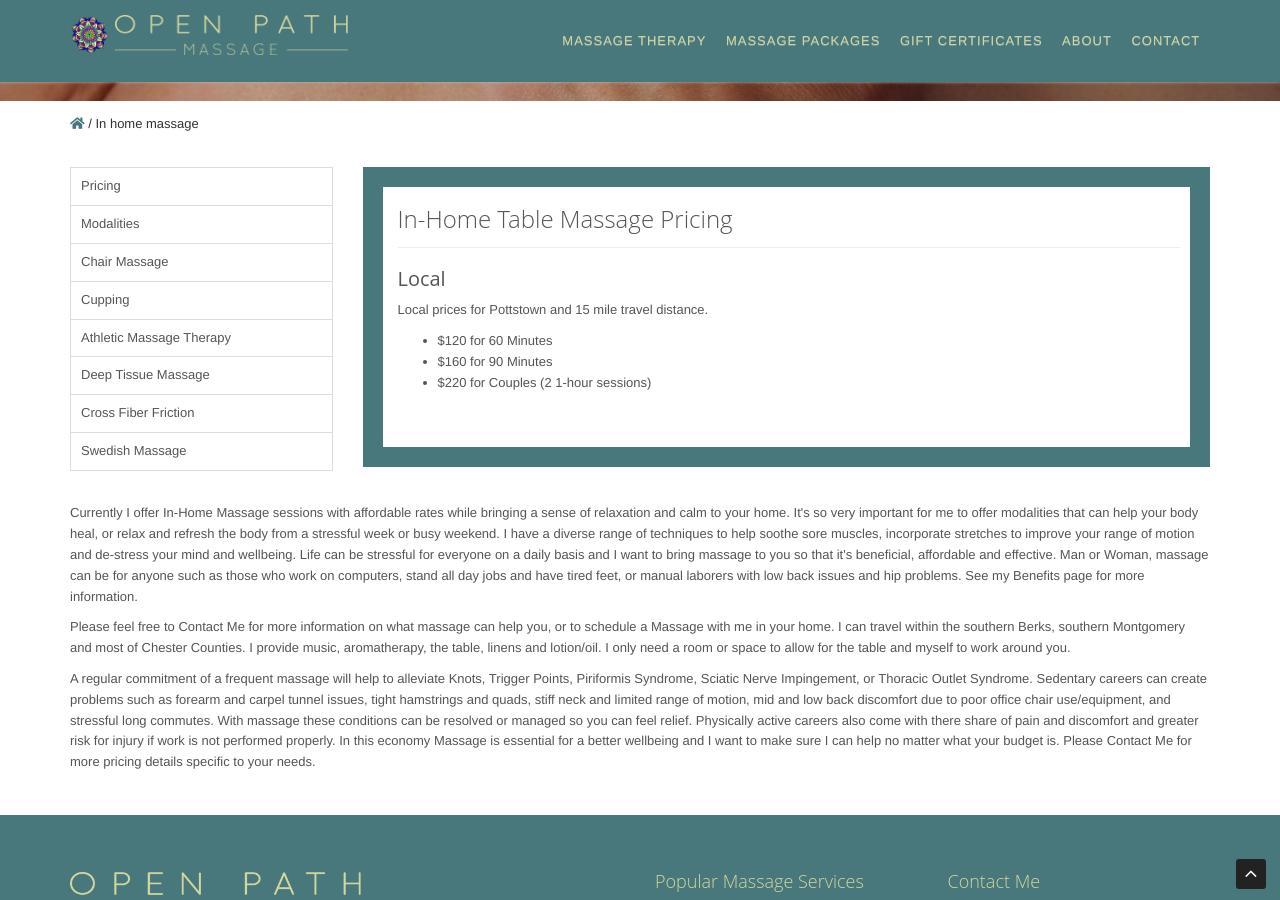
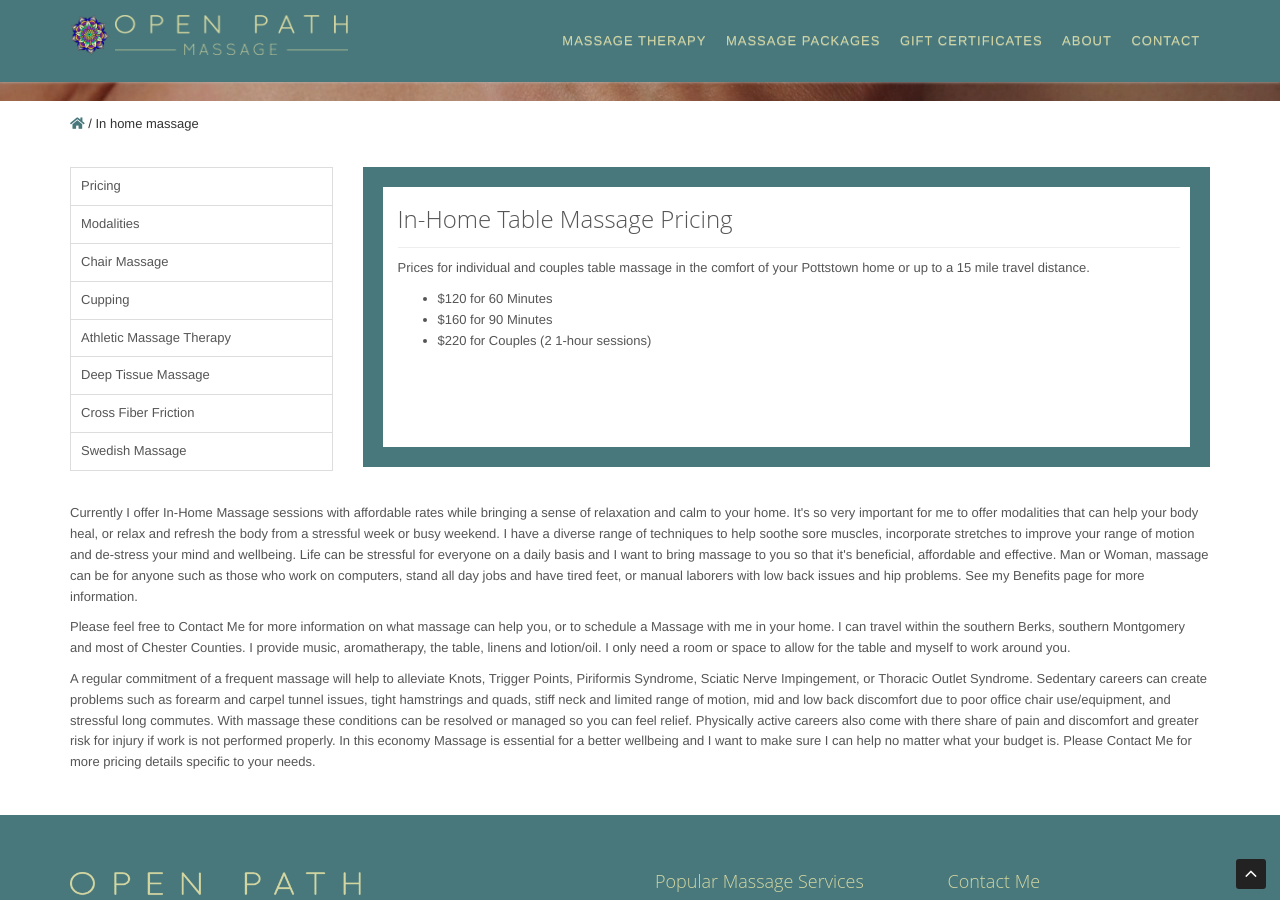
Before and after one commit to mrssk33lz/openpathmassage, a Jekyll site: the page built from in-home-massage.md, in a window 1280 px wide and 900 px high, scrolled down 385 px. Built offline with Jekyll 4.4.1, drawn with Linux system fonts in a browser that asks for light colours; nearby versions of some CDN libraries.

Commit message:
Updating pricing description.

```diff
--- a/in-home-massage.md
+++ b/in-home-massage.md
@@ -54,8 +54,7 @@ permalink: /in-home-massage
               <div class="collapse in" id="collapseZero">
                 <h2>In-Home Table Massage Pricing</h2>
                 <hr>
-                <h3>Local</h3>
-                <p>Local prices for Pottstown and 15 mile travel distance.</p>
+                <p>Prices for individual and couples table massage in the comfort of your Pottstown home or up to a 15 mile travel distance.</p>
                 <ul>
                   <li>$120 for 60 Minutes</li>
                   <li>$160 for 90 Minutes</li>
```
